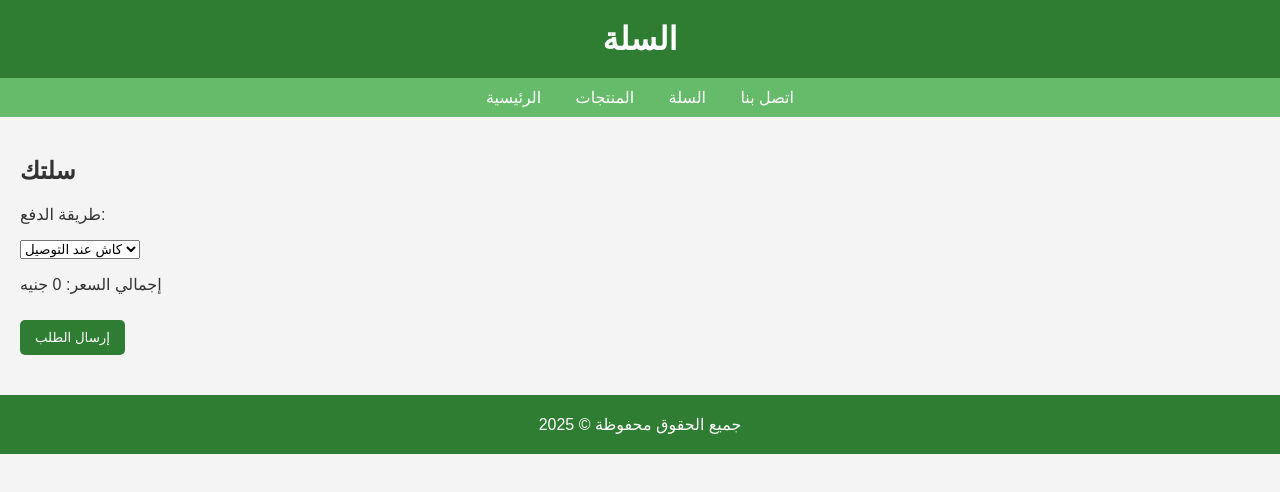
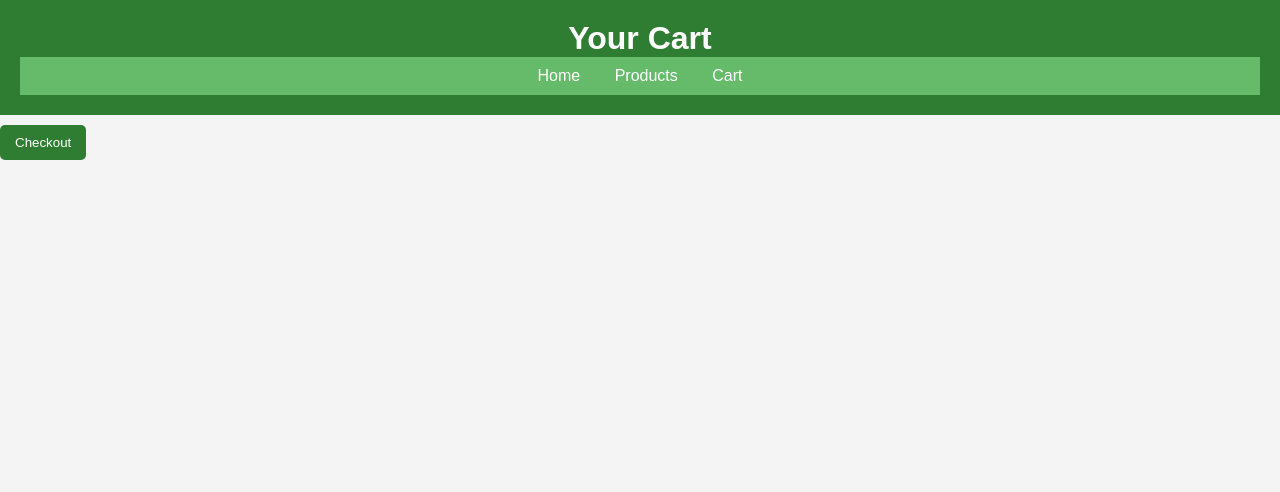
Before and after one commit to ibrahim2010iaim10-bot/Olivey, a plain HTML site: page cart.html in a window 1280 px wide. Drawn offline with Linux system fonts and the light colour scheme.

Commit message:
Update cart.html

```diff
--- a/cart.html
+++ b/cart.html
@@ -1,60 +1,23 @@
 <!DOCTYPE html>
-<html lang="ar">
+<html>
 <head>
-  <meta charset="UTF-8">
-  <meta name="viewport" content="width=device-width, initial-scale=1.0">
-  <title>السلة - متجر زيت الزيتون</title>
-  <link rel="stylesheet" href="style.css">
+  <meta charset='UTF-8'>
+  <title>Cart</title>
+  <link rel='stylesheet' href='style.css'>
 </head>
 <body>
-<header>
-  <h1>السلة</h1>
-</header>
-<nav>
-  <a href="index.html">الرئيسية</a>
-  <a href="products.html">المنتجات</a>
-  <a href="cart.html">السلة</a>
-  <a href="contact.html">اتصل بنا</a>
-</nav>
-<div class="container">
-  <h2>سلتك</h2>
-  <ul id="cartItems"></ul>
-  <p>طريقة الدفع:</p>
-  <select id="paymentMethod">
-    <option value="cash">كاش عند التوصيل</option>
-    <option value="visa">فيزا</option>
-  </select>
-  <p id="totalPrice">إجمالي السعر: 0 جنيه</p>
-  <button onclick="checkout()">إرسال الطلب</button>
-</div>
-<footer>
-  جميع الحقوق محفوظة &copy; 2025
-</footer>
-<script>
-function displayCart(){
-  let cart = JSON.parse(localStorage.getItem('cart')) || [];
-  const cartItems = document.getElementById('cartItems');
-  const totalPrice = document.getElementById('totalPrice');
-  cartItems.innerHTML = '';
-  let total = 0;
-  cart.forEach((item,index)=>{
-    let li = document.createElement('li');
-    li.textContent = `${item.name} - ${item.price} جنيه`;
-    cartItems.appendChild(li);
-    total += item.price;
-  });
-  totalPrice.textContent = `إجمالي السعر: ${total} جنيه`;
-}
-function checkout(){
-  let cart = JSON.parse(localStorage.getItem('cart')) || [];
-  if(cart.length===0){ alert('السلة فارغة!'); return; }
-  let paymentMethod = document.getElementById('paymentMethod').value;
-  let total = cart.reduce((sum,i)=>sum+i.price,0);
-  alert(`تم إرسال الطلب!\nطريقة الدفع: ${paymentMethod}\nإجمالي السعر: ${total} جنيه\nالمنتجات:\n${cart.map(i=>i.name).join(', ')}`);
-  localStorage.removeItem('cart');
-  displayCart();
-}
-displayCart();
-</script>
+  <header>
+    <h1>Your Cart</h1>
+    <nav>
+      <a href='index.html'>Home</a>
+      <a href='products.html'>Products</a>
+      <a href='cart.html'>Cart</a>
+    </nav>
+  </header>
+
+  <div id='cart' class='cart-container'></div>
+  <button class='btn' id='checkout'>Checkout</button>
+
+  <script type='module' src='main.js'></script>
 </body>
 </html>
```
